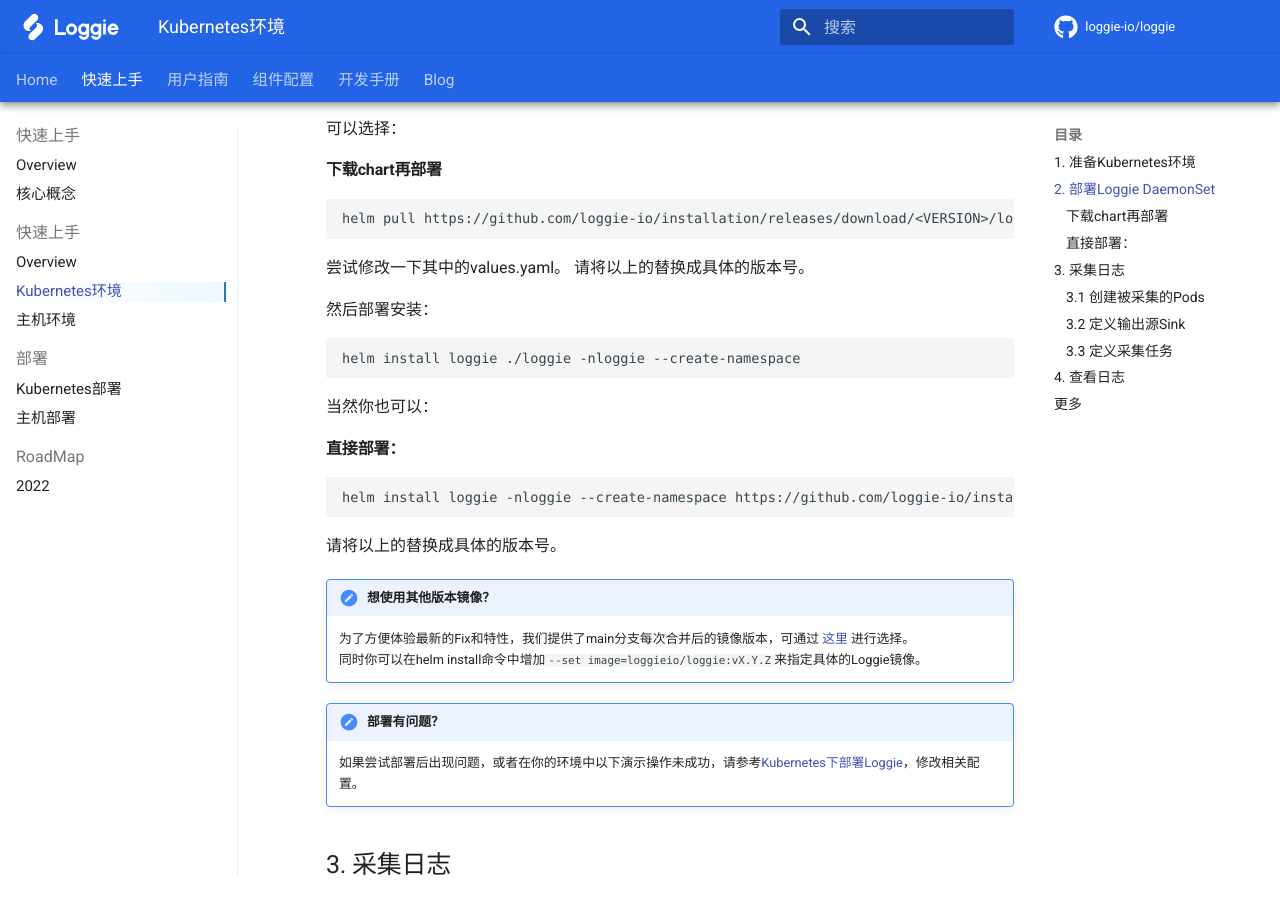
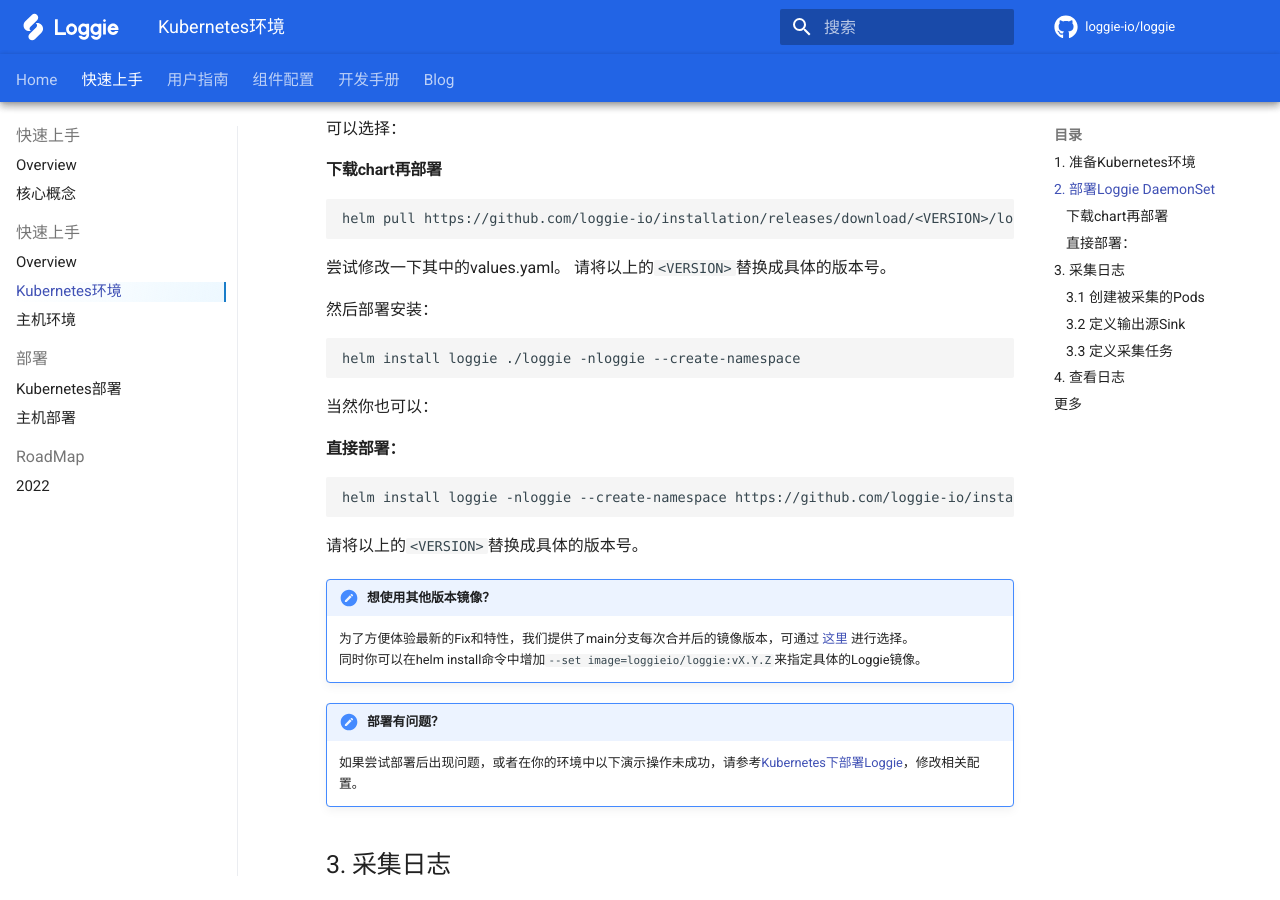
Before and after one commit to loggie-io/docs, an MkDocs documentation site: the page built from docs/getting-started/quick-start/kubernetes.md, in a window 1280 px wide and 900 px high, scrolled down 551 px. Built offline with MkDocs 1.6.1 and Material for MkDocs 9.7.7, drawn with Linux system fonts in a browser that asks for light colours; some web fonts are replaced; comment, search, counter and statistics services are not loaded.

Commit message:
update version (#93)

````diff
--- a/docs/getting-started/quick-start/kubernetes.md
+++ b/docs/getting-started/quick-start/kubernetes.md
@@ -25,7 +25,7 @@
 helm pull https://github.com/loggie-io/installation/releases/download/<VERSION>/loggie-<VERSION>.tgz && tar xvzf loggie-<VERSION>.tgz
 ```
 尝试修改一下其中的values.yaml。
-请将以上的<VERSION>替换成具体的版本号。
+请将以上的`<VERSION>`替换成具体的版本号。
 
 然后部署安装：
 
@@ -39,7 +39,7 @@ helm install loggie ./loggie -nloggie --create-namespace
 ```bash
 helm install loggie -nloggie --create-namespace https://github.com/loggie-io/installation/releases/download/<VERSION>/loggie-<VERSION>.tgz
 ```
-请将以上的<VERSION>替换成具体的版本号。
+请将以上的`<VERSION>`替换成具体的版本号。
 
 !!! node "想使用其他版本镜像？"
 
````
Also changed, not shown: docs/getting-started/install/kubernetes.md (+1 -1 lines), docs/getting-started/install/node.md (+1 -1 lines), docs/getting-started/quick-start/node.md (+1 -1 lines).
